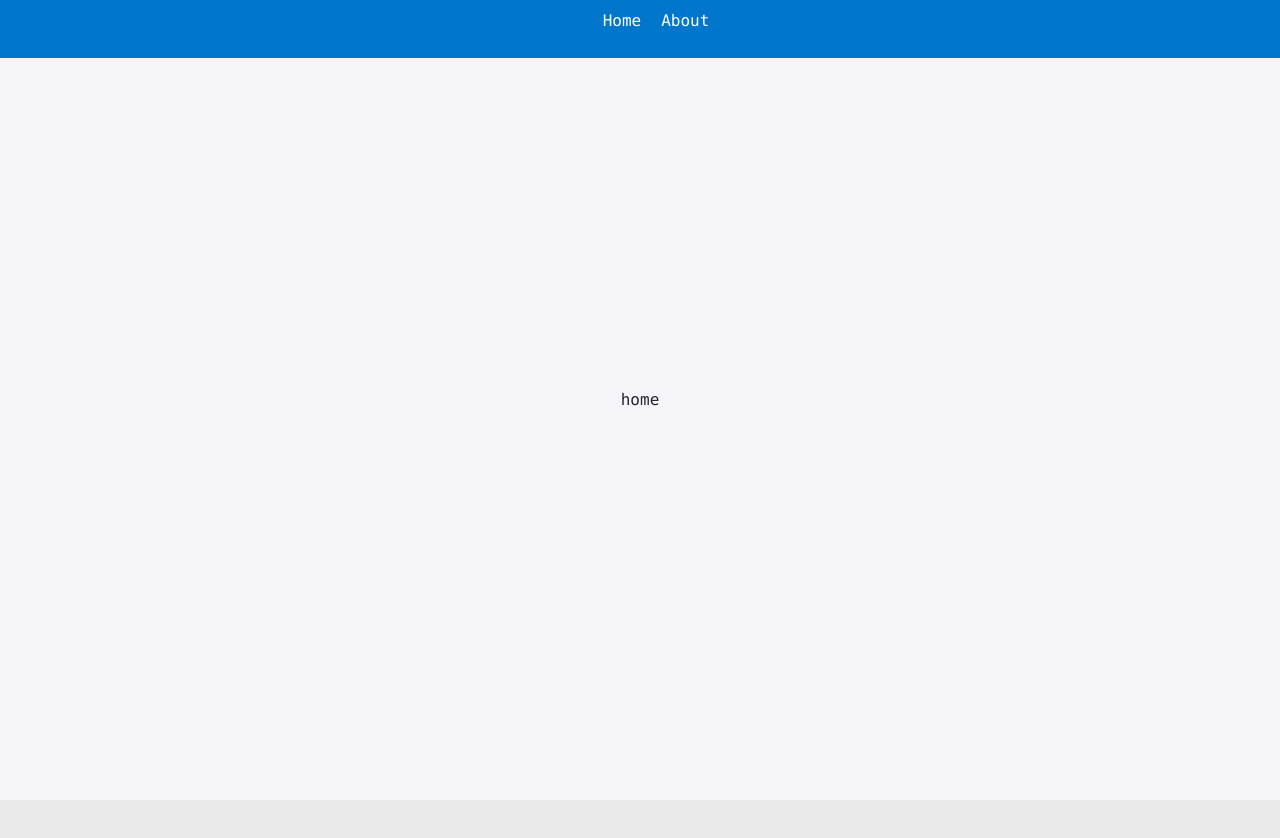
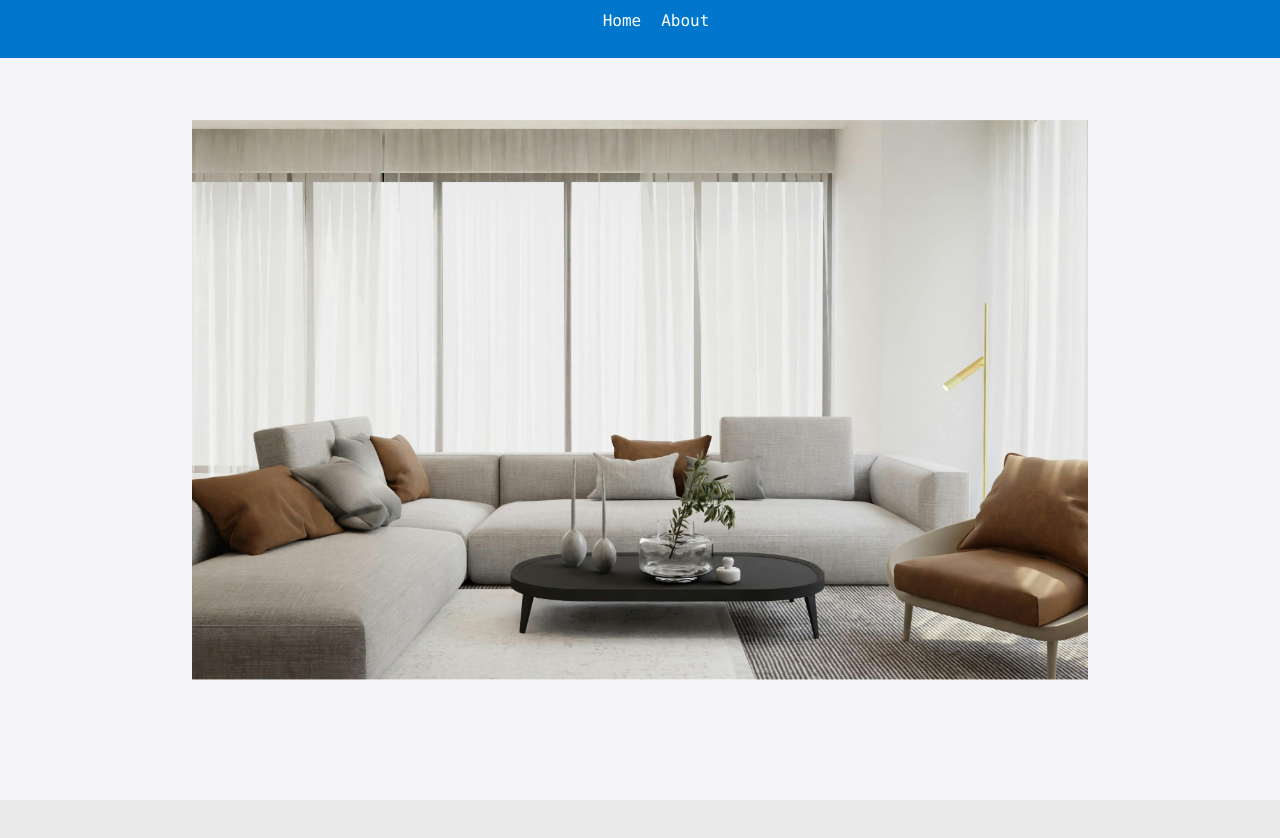
Before and after one commit to vijay9711/D2D-Interior, a website: page index.html in a window 1280 px wide. Shown: the top 838 px of the page. Drawn offline with nearby package versions, Linux system fonts and the light colour scheme.

Commit message:
home page

```diff
--- a/index.css
+++ b/index.css
@@ -55,11 +55,27 @@ footer {
   color: #fff;
 }
 
+/* home section */
 .home-wrapper{
   width: 100vw;
   height: 100vh;
   display: flex;
 }
+
+.home-bg{
+  background-image: url('./assets/HomeBg.jpg');
+  background-position: center;
+  background-repeat: no-repeat;
+  background-size: cover;
+  width: 70%;
+  height: 70%;
+  margin: auto;
+}
+
+
+
+
+
 .about-wrapper{
   width: 100vw;
   height: 100vh;
--- a/index.html
+++ b/index.html
@@ -21,7 +21,10 @@
   <!-- home -->
   <section id="home">
     <div class="home-wrapper">
-      <p class="m-auto">home</p>
+      <!-- <p class="m-auto">home</p> -->
+      <div class="home-bg">
+
+      </div>
     </div>
   </section>
   <!-- About -->
```
